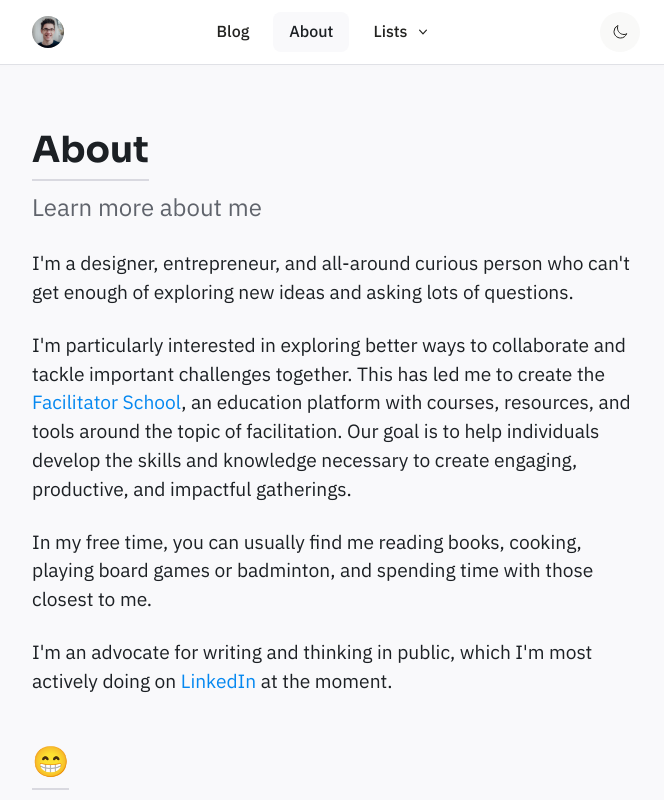
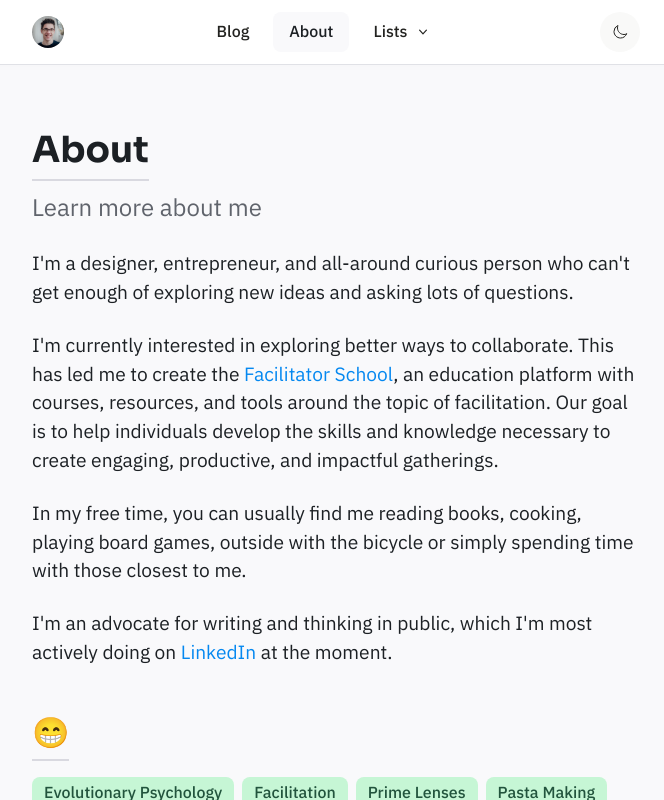
Before and after one commit to wirtzdan/website, a Next.js app: page /about in a window 1280 px wide. Shown: the top 800 px of the page, without its empty margins (304-968 px from the left). Built offline with nearby package versions, Linux system fonts and the light colour scheme; no server answers.

Commit message:
📝 Update text

```diff
--- a/pages/about.js
+++ b/pages/about.js
@@ -28,9 +28,8 @@ const About = () => (
             questions.
           </Text>
           <Text>
-            I'm particularly interested in exploring better ways to collaborate
-            and tackle important challenges together. This has led me to create
-            the
+            I'm currently interested in exploring better ways to collaborate.
+            This has led me to create the
             <Link href="https://www.facilitator.school">
               {" "}
               Facilitator School
@@ -42,8 +41,8 @@ const About = () => (
           </Text>
           <Text>
             In my free time, you can usually find me reading books, cooking,
-            playing board games or badminton, and spending time with those
-            closest to me.
+            playing board games, outside with the bicycle or simply spending
+            time with those closest to me.
           </Text>
           <Text>
             I'm an advocate for writing and thinking in public, which I'm most
```
Also changed, not shown: pages/index.js (+4 -6 lines).
